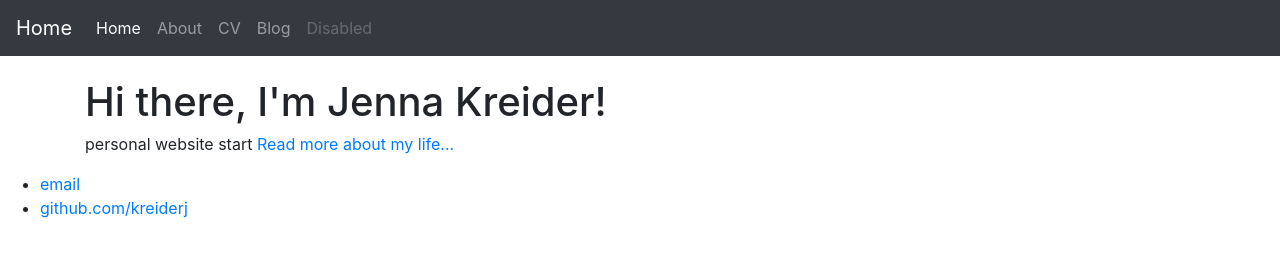
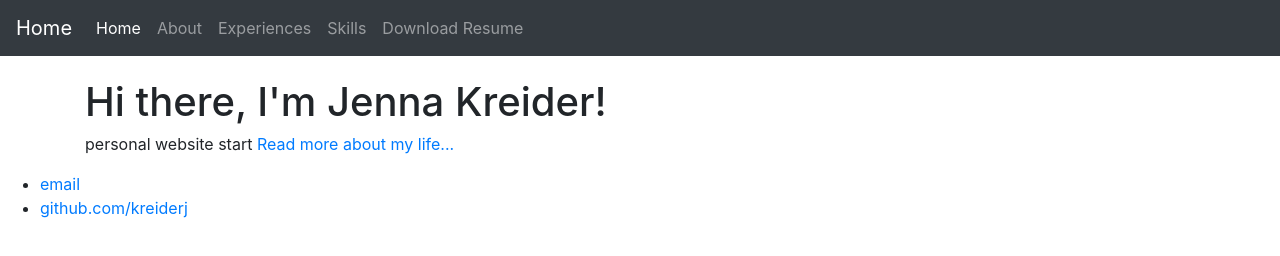
Before and after one commit to kreiderj/kreiderj.github.io, a plain HTML site: page index.html in a window 1280 px wide. Drawn offline with nearby package versions, Linux system fonts and the light colour scheme.

Commit message:
changing header names and subpages

```diff
--- a/index.html
+++ b/index.html
@@ -21,13 +21,13 @@
             <a class="nav-link" href="/about">About</a>
           </li>
 	<li class="nav-item">
-            <a class="nav-link" href="/cv">CV</a>
+            <a class="nav-link" href="/experiences">Experiences</a>
           </li>
 		<li class="nav-item">
-            <a class="nav-link" href="/blog">Blog</a>
+            <a class="nav-link" href="/skills">Skills</a>
           </li>
           <li class="nav-item">
-            <a class="nav-link disabled" href="#">Disabled</a>
+            <a class="nav-link" href="/resume">Download Resume</a>
           </li>
         </ul>
 
```
